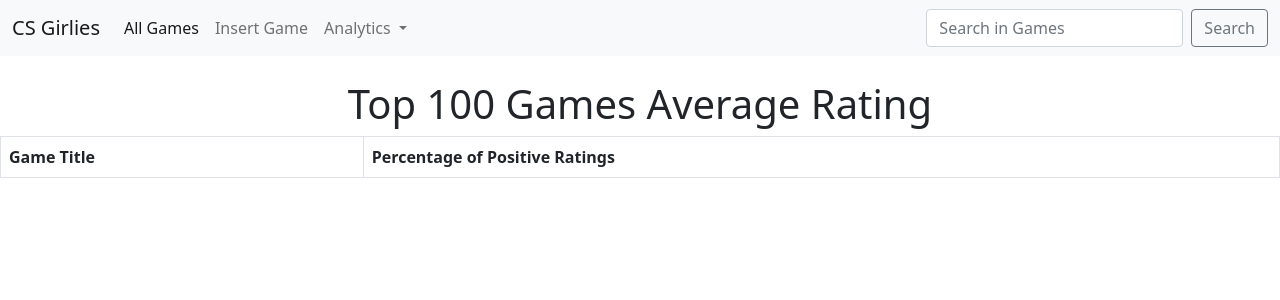
After one commit to galva041/CS180SteamDatabaseWeb, a Django app: page /average_rating/ in a window 1280 px wide. The commit adds this page. Shown: the top 300 px of the page. Run offline with Django 4.2, Linux system fonts and the light colour scheme; lists and menus that the app fills with data are empty; parts of the project's set-up code (start-up, migrations or seed data) failed here and were passed over.

Commit message:
fully updated with sorted average rating

```diff
--- /dev/null
+++ b/home/templates/home/avgRating.html
@@ -0,0 +1,27 @@
+{% extends 'home/base.html' %}
+
+{% block content %}
+
+<!-- {% autoescape off %}
+{{ plot_div }}
+{% endautoescape %} -->
+
+<center><h1>Top 100 Games Average Rating</h1></center>
+<table class ="table table-bordered">
+    <thead>
+        <tr>
+            <th>Game Title</th>
+            <th>Percentage of Positive Ratings</th>
+        </tr>
+        </thead>
+    <tbody>
+    {% for item in avg_rating %}
+        <tr>
+            <td>{{ item.title }}</td>
+            <td>{{ item.avg }}</td>
+            </tr>
+    {%endfor%}
+    </tbody>
+</table>
+
+{% endblock %}
--- a/home/templates/home/navbar.html
+++ b/home/templates/home/navbar.html
@@ -21,6 +21,7 @@
                   <li><a class="dropdown-item" href="{% url 'highest-rating' %}">Highest Rated</a></li>
                   <!--<li><hr class="dropdown-divider"></li>-->
                   <li><a class="dropdown-item" href="{% url 'lowest-rating' %}">Lowest Rated</a></li>
+                  <li><a class="dropdown-item" href="{% url 'average-rating' %}">Average Rating</a></li>
                   <li><a class="dropdown-item" href="{% url 'popular-genre' %}">Popular Genres</a></li>
                   <li><a class="dropdown-item" href="{% url 'dev-breakdown' %}">Developer Breakdown</a></li>
                 </ul>
--- a/home/urls.py
+++ b/home/urls.py
@@ -16,5 +16,6 @@ urlpatterns = [
     path('lowest_rating/', views.lowest_rating, name='lowest-rating'),
     path('popular_genre', views.popular_genre, name="popular-genre"),
     path('developer_breakdown/', views.dev_pie, name='dev-breakdown'),
+    path('average_rating/', views.average_rating, name = 'average-rating')
 ]
 urlpatterns += staticfiles_urlpatterns()
--- a/home/views.py
+++ b/home/views.py
@@ -157,6 +157,19 @@ def lowest_rating(request):
 
     return render(request, 'home/lowestRating.html', context ={'badRatings': sorted_badRating})
 
+def average_rating(request):
+    avg_rating = []
+
+    for i, o in enumerate(game_list):
+        avg_rating.append(AverageRating(o.title, o.pos_rate, o.neg_rate))
+
+
+    test = sorted(avg_rating, key=lambda AverageRating: int(AverageRating.avg), reverse=True)
+
+    sorted_avg = test[:100]
+
+    return render(request, 'home/avgRating.html', context ={'avg_rating': sorted_avg})
+
 def popular_genre(request):
     # size = len(genre_list)
     # firstGenre = genre_list[0]
```
Also changed, not shown: home/classes.py (+17 -0 lines).
